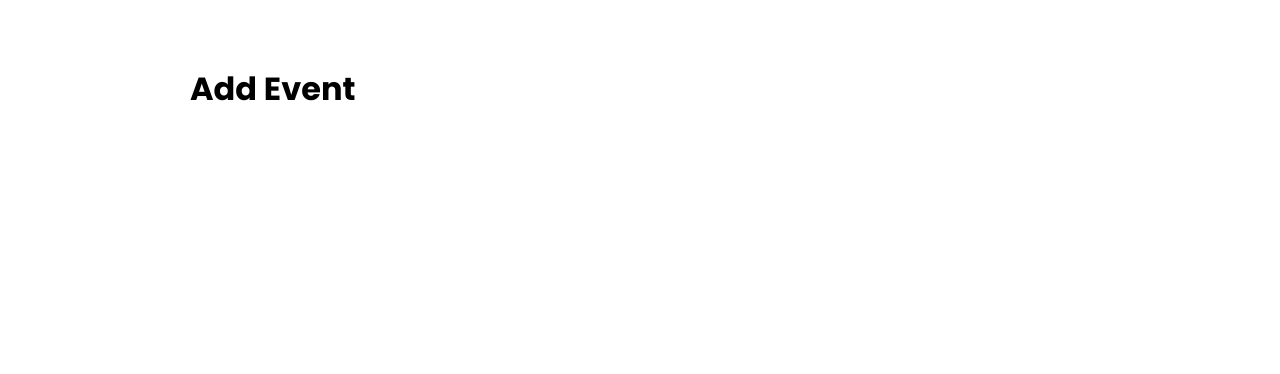
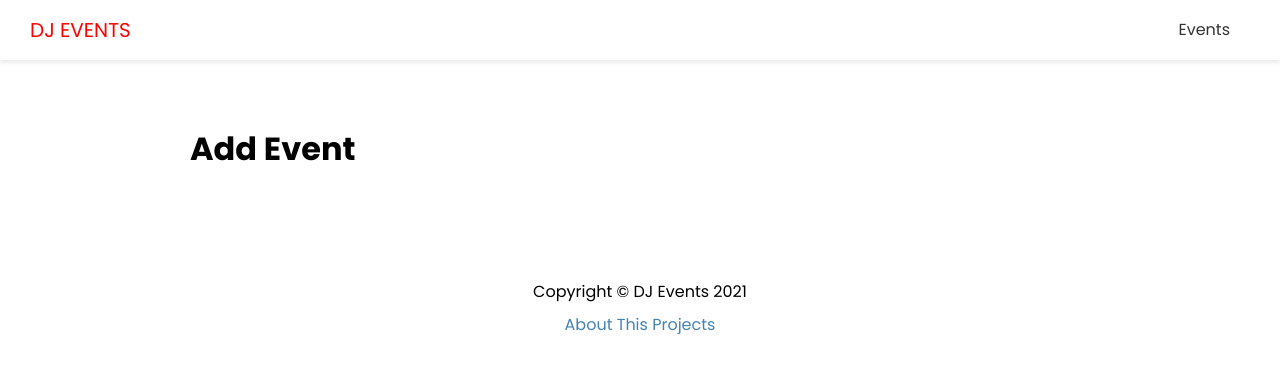
Before and after one commit to ZattWine/djevents-app-next, a Next.js app: page /events/add in a window 1280 px wide. Shown: the top 374 px of the page. Built offline with nearby package versions, Linux system fonts and the light colour scheme.

Commit message:
Header and Footer component

```diff
--- /dev/null
+++ b/components/Footer.js
@@ -0,0 +1,15 @@
+import Link from 'next/link'
+import styles from '../styles/Footer.module.css'
+
+export default function Footer() {
+  return (
+    <footer className={styles.footer}>
+      <p>Copyright &copy; DJ Events {new Date().getFullYear()}</p>
+      <p>
+        <Link href='/about'>
+          <a>About This Projects</a>
+        </Link>
+      </p>
+    </footer>
+  )
+}
--- /dev/null
+++ b/components/Header.js
@@ -0,0 +1,24 @@
+import Link from 'next/link'
+import styles from '../styles/Header.module.css'
+
+export default function Header() {
+  return (
+    <header className={styles.header}>
+      <div className={styles.logo}>
+        <Link href='/'>
+          <a>DJ Events</a>
+        </Link>
+      </div>
+
+      <nav>
+        <ul>
+          <li>
+            <Link href='/events'>
+              <a>Events</a>
+            </Link>
+          </li>
+        </ul>
+      </nav>
+    </header>
+  )
+}
--- a/components/Layout.js
+++ b/components/Layout.js
@@ -1,4 +1,6 @@
 import Head from 'next/head'
+import Header from './Header'
+import Footer from './Footer'
 import styles from '../styles/Layout.module.css'
 
 export default function Layout({ title, keywords, description, children }) {
@@ -9,7 +11,9 @@
         <meta name='description' content={description} />
         <meta name='keywords' content={keywords} />
       </Head>
+      <Header />
       <div className={styles['container']}>{children}</div>
+      <Footer />
     </div>
   )
 }
--- /dev/null
+++ b/styles/Footer.module.css
@@ -0,0 +1,8 @@
+.footer {
+  margin: 100px 0 40px;
+  text-align: center;
+}
+
+.footer p {
+  margin: 5px 0;
+}
--- /dev/null
+++ b/styles/Header.module.css
@@ -0,0 +1,56 @@
+.header {
+  display: flex;
+  justify-content: space-between;
+  align-items: center;
+  background: #fff;
+  color: #333;
+  height: 60px;
+  padding: 0 30px;
+  box-shadow: 0 2px 5px rgba(0, 0, 0, 0.1);
+}
+
+.header a {
+  color: #333;
+  margin-right: 20px;
+}
+
+.header a:hover {
+  color: #000;
+}
+.header ul {
+  display: flex;
+  align-items: center;
+  justify-content: center;
+  list-style: none;
+}
+
+.logo {
+  color: red;
+  font-size: 20px;
+  text-transform: uppercase;
+}
+
+.logo a {
+  color: red;
+}
+
+@media (max-width: 768px) {
+  .header {
+    flex-direction: column;
+    height: auto;
+  }
+
+  .header ul {
+    margin: 20px 0;
+    flex-direction: column;
+    text-align: center;
+  }
+
+  .header a {
+    margin-right: 0;
+  }
+
+  .logo {
+    margin: 20px 0;
+  }
+}
```
